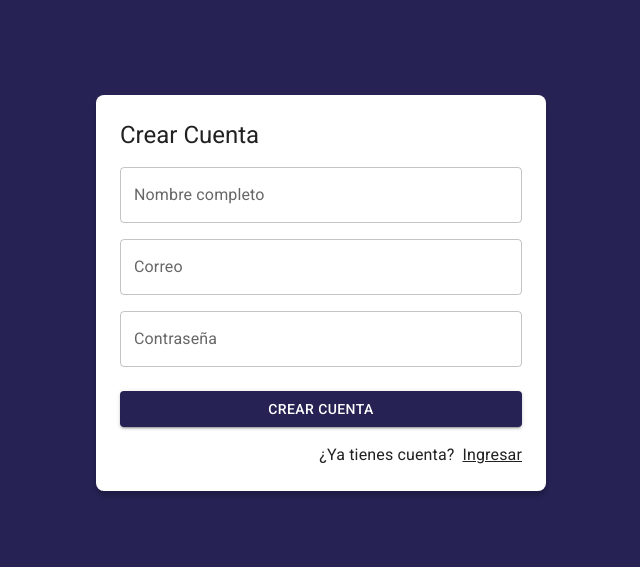
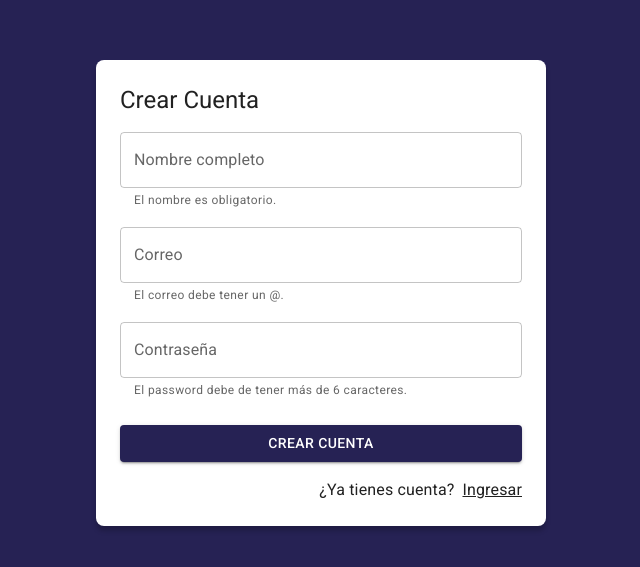
Before and after one commit to AlPetrovich/JournalApp-React, a React (Vite) app in the folder journal-app/: page /auth/register in a window 1280 px wide. Shown: the part 107-674 px from the top of the page, without its empty margins (319-959 px from the left). Built offline with nearby package versions, Linux system fonts and the light colour scheme.

Commit message:
agrego validaciones personalizadas register

```diff
--- a/journal-app/package.json
+++ b/journal-app/package.json
@@ -18,7 +18,8 @@
     "react": "^18.2.0",
     "react-dom": "^18.2.0",
     "react-redux": "^8.0.2",
-    "react-router-dom": "^6.3.0"
+    "react-router-dom": "^6.3.0",
+    "validator": "^13.7.0"
   },
   "devDependencies": {
     "@types/react": "^18.0.17",
--- a/journal-app/src/auth/pages/RegisterPage.jsx
+++ b/journal-app/src/auth/pages/RegisterPage.jsx
@@ -1,18 +1,51 @@
 import {Link as RouterLink} from 'react-router-dom';
-import { Google } from "@mui/icons-material"
 import { Button, Grid, Link, TextField, Typography } from "@mui/material"
 import { AuthLayout } from '../layout/AuthLayout';
+import { useForm } from '../../hooks';
+import { useState } from 'react';
+
+const formData={
+  email: '',
+  password: '',
+  displayName: ''
+}
+
+const formValidations = {
+  // funcion a evaluar - mensaje de error
+  email : [(value) => value.includes('@'),'El correo debe tener un @.'],
+  password : [(value) => value.length >= 6,'El password debe de tener más de 6 caracteres.'],
+  displayName : [(value) => value.length >= 1,'El nombre es obligatorio.']
+}
+
 
 export const RegisterPage = () => {
+
+  const [formSubmitted, setFormSubmitted] = useState(false)
+
+  const { displayName, email, password, onInputChange, formState,
+    isFormValid, displayNameValid, emailValid, passwordValid,
+  } = useForm(formData, formValidations);
+
+  const onSubmit=(e)=>{
+    e.preventDefault();
+    setFormSubmitted(true);
+    console.log(formState);
+  }
+
   return (
     <AuthLayout title='Crear Cuenta'>
-          <form>
+          <form onSubmit={ onSubmit }>
           <Grid item xs={12} sx={{mt:2}}>
                 <TextField
                   label="Nombre completo"
                   type="text"
                   placeholder="Nombre completo"
                   fullWidth
+                  name='displayName'
+                  value={ displayName }
+                  onChange={onInputChange}
+                  error={!!displayNameValid && formSubmitted}
+                  helperText={displayNameValid}
                 />
               </Grid>
 
@@ -23,6 +56,11 @@
                   type="email"
                   placeholder="correo@gmail.com"
                   fullWidth
+                  name='email'
+                  value={ email }
+                  onChange={onInputChange}
+                  error={!!emailValid && formSubmitted}
+                  helperText={emailValid}
                 />
               </Grid>
 
@@ -32,12 +70,17 @@
                   type="password"
                   placeholder="Contraseña"
                   fullWidth
+                  name='password'
+                  value={ password }
+                  onChange={onInputChange}
+                  error={!!passwordValid && formSubmitted}
+                  helperText={passwordValid}
                 />
               </Grid>
 
               <Grid container spacing={2} sx={{mb:2, mt:1}}>
                 <Grid item xs={12}>
-                  <Button variant="contained" fullWidth>
+                  <Button variant="contained" fullWidth type='submit'>
                     Crear cuenta
                   </Button>
                 </Grid>
--- a/journal-app/src/hooks/useForm.js
+++ b/journal-app/src/hooks/useForm.js
@@ -1,8 +1,24 @@
-import { useState } from 'react';
+import { useEffect, useMemo, useState } from 'react';
 
-export const useForm = ( initialForm = {} ) => {
+export const useForm = ( initialForm = {}, formValidations = {} ) => {
 
     const [ formState, setFormState ] = useState( initialForm );
+    const [formValidation, setFormValidation] = useState({});
+
+    useEffect(() => {
+
+        createValidators();
+
+    }, [ formState ])
+
+    const isFormValid = useMemo( () => {
+
+        for (const formValue of Object.keys( formValidation )) {
+            if( formValidation[formValue] !== null) return false;
+        }
+        return true;
+    },[formValidation])
+
 
     const onInputChange = ({ target }) => {
         const { name, value } = target;
@@ -16,10 +32,24 @@
         setFormState( initialForm );
     }
 
+    const createValidators = () =>{
+        const formCheckedValues = {};
+        for (const formField of Object.keys(formValidations)) {
+            const [ fn, errorMessage ] = formValidations[formField];
+
+            formCheckedValues[`${formField}Valid`] = fn(formState[formField]) ? null  : errorMessage;
+        }
+
+        setFormValidation(formCheckedValues);
+        console.log(formCheckedValues);
+    }
+
     return {
         ...formState,
         formState,
         onInputChange,
         onResetForm,
+        ...formValidation,
+        isFormValid
     }
 }
```
Also changed, not shown: 1 other file (tests, documents, lock files or other folders).
